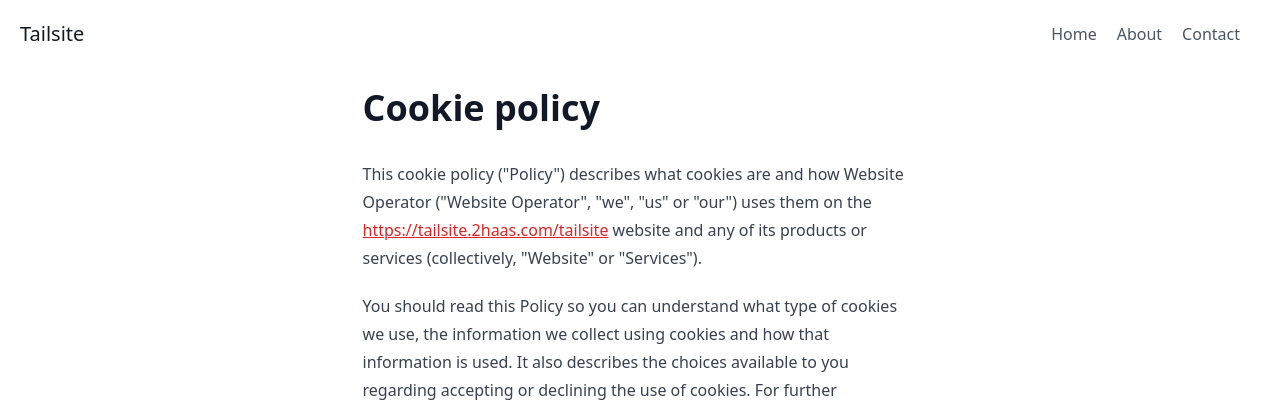
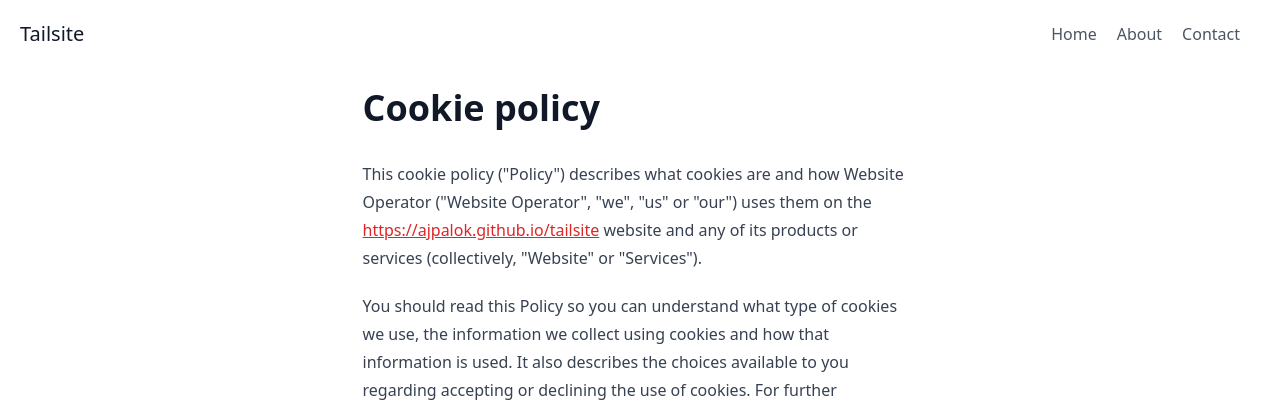
Before and after one commit to ajpalok/tailsite, a Jekyll site: the page built from cookiepolicy.html, in a window 1280 px wide and 900 px high. Shown: the top 410 px of the window. Built offline with Jekyll 4.4.1, drawn with Linux system fonts in a browser that asks for light colours; nearby versions of some CDN libraries; part of the change alters nothing that is shown.

Commit message:
Update main URL in _config.yml

```diff
--- a/_config.yml
+++ b/_config.yml
@@ -14,7 +14,7 @@ tags:
 # URL setup
 
 baseurl: "/tailsite" # the subpath of your site or repository name if using github pages, e.g. /repo_name
-url: "https://tailsite.2haas.com" # main URL, e.g. 'https://yourname.github.io'
+url: "https://ajpalok.github.io" # main URL, e.g. 'https://yourname.github.io'
 
 # Social Media ID's for the site
 
```
